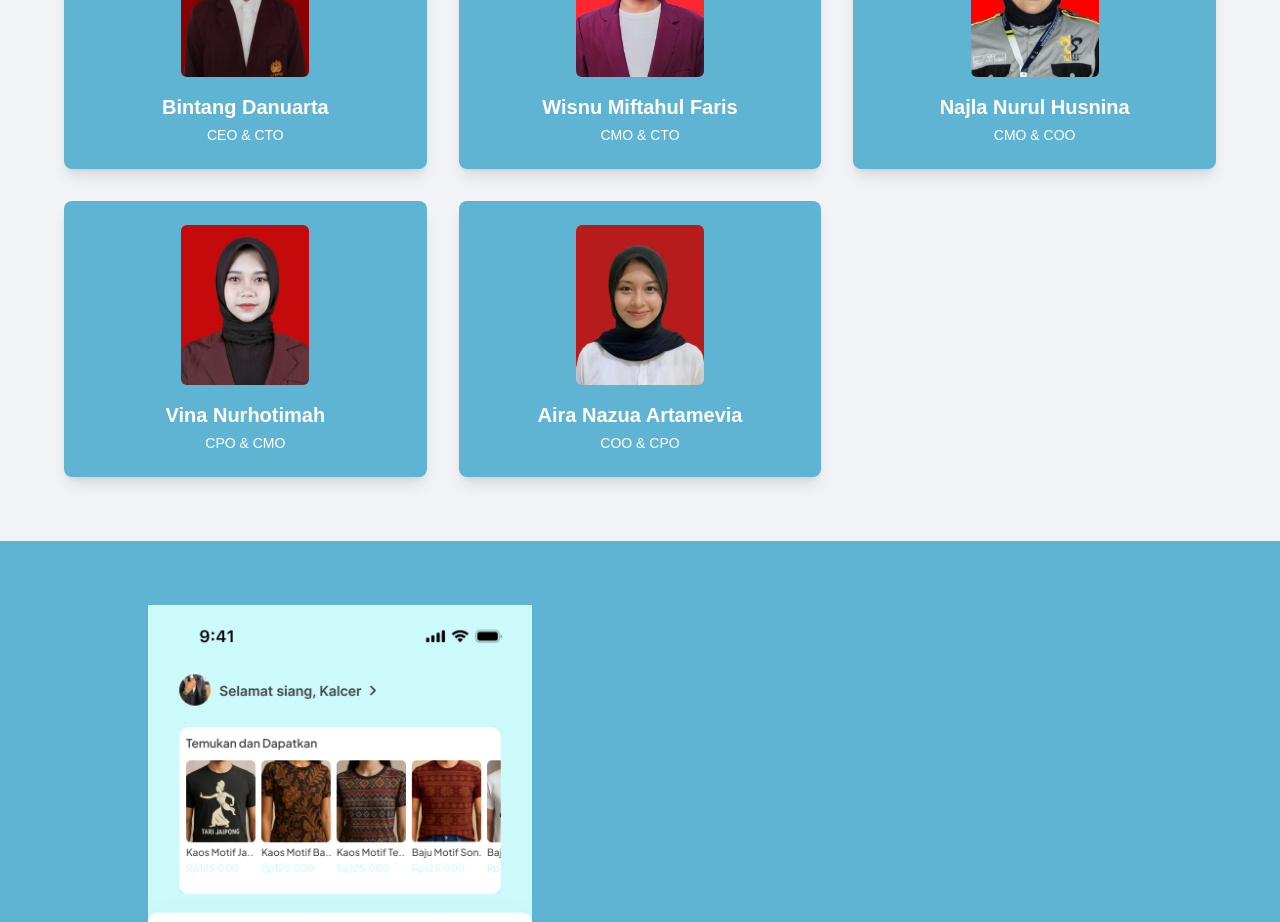
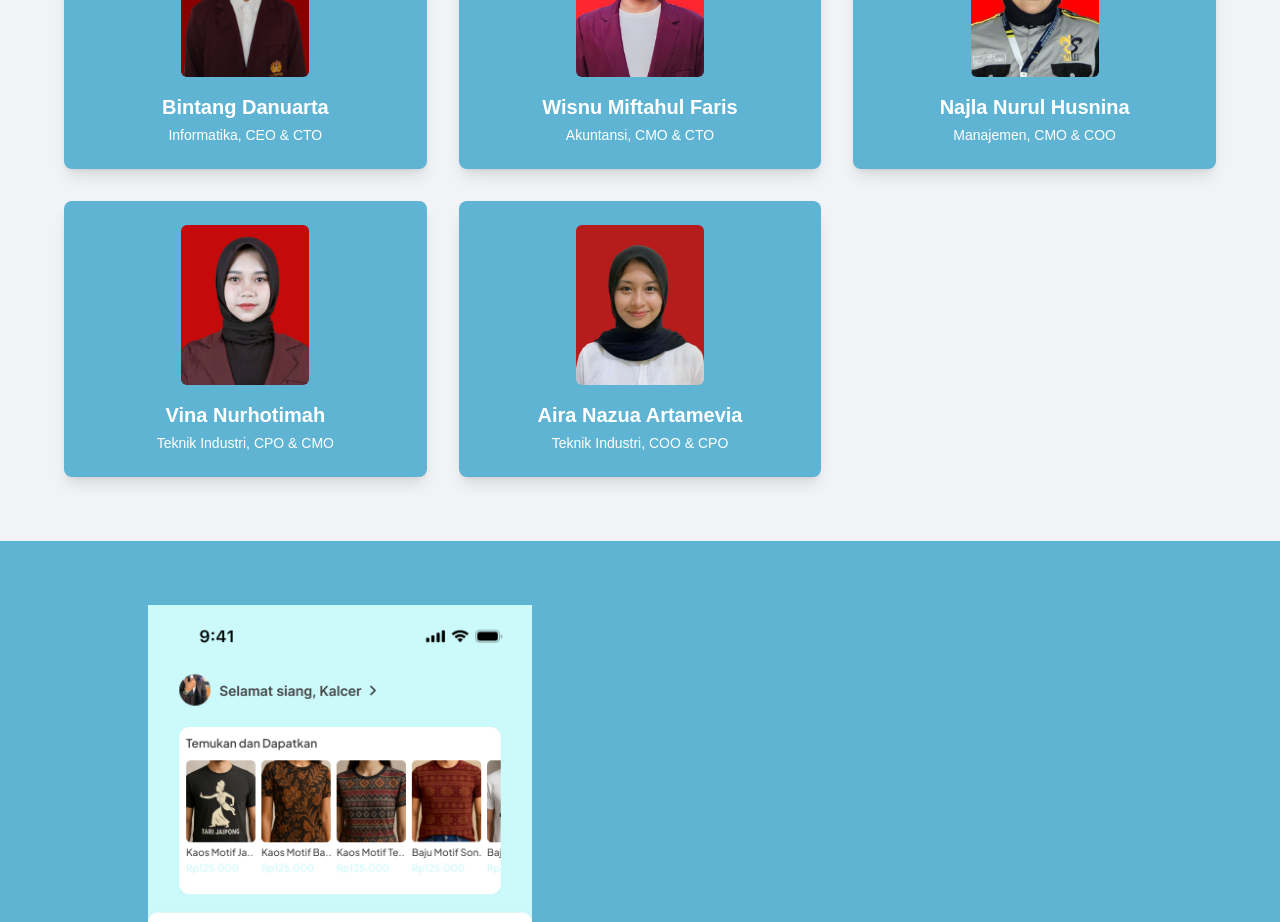
Before and after one commit to BintangDanuarta/culture-vibes-wear, a Next.js app: page / in a window 1280 px wide. Shown: the part 4800-5722 px from the top of the page. Built offline with nearby package versions, Linux system fonts and the light colour scheme.

Commit message:
modified:   app/page.js

```diff
--- a/app/page.js
+++ b/app/page.js
@@ -35,12 +35,11 @@ export default function Home() {
 
   // Data untuk anggota tim / boards (sesuai desain gambar image_2f55d6.png)
   const teamMembers = [
-    { name: 'Bintang Danuarta', role: 'CEO & CTO', image: '/images/board/bintang.png' },
-    { name: 'Wisnu Miftahul Faris', role: 'CMO & CTO', image: '/images/board/wisnu.png' },
-    { name: 'Najla Nurul Husnina', role: 'CMO & COO', image: '/images/board/najla.png' },
-    { name: 'Vina Nurhotimah', role: 'CPO & CMO', image: '/images/board/vina.png' },
-    { name: 'Aira Nazua Artamevia', role: 'COO & CPO', image: '/images/board/aira.png' },
-    // Tambahkan anggota lain jika ada
+    { name: 'Bintang Danuarta', role: 'Informatika, CEO & CTO', image: '/images/board/bintang.png' },
+    { name: 'Wisnu Miftahul Faris', role: 'Akuntansi, CMO & CTO', image: '/images/board/wisnu.png' },
+    { name: 'Najla Nurul Husnina', role: 'Manajemen, CMO & COO', image: '/images/board/najla.png' },
+    { name: 'Vina Nurhotimah', role: 'Teknik Industri, CPO & CMO', image: '/images/board/vina.png' },
+    { name: 'Aira Nazua Artamevia', role: 'Teknik Industri, COO & CPO', image: '/images/board/aira.png' },
   ];
 
 
```
